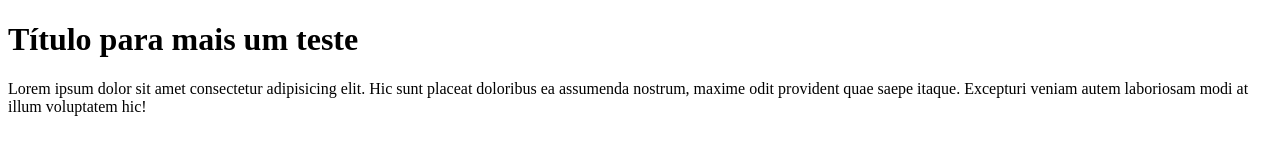
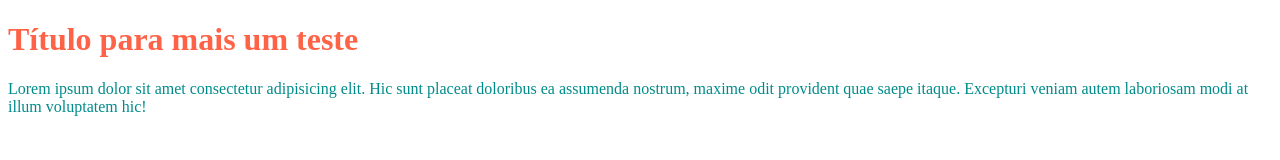
Before and after one commit to tiagocabralk/novoteste, a plain HTML site: page index.html in a window 1280 px wide. Drawn offline with Linux system fonts and the light colour scheme.

Commit message:
add stylesheet

```diff
--- /dev/null
+++ b/css/style.css
@@ -0,0 +1,7 @@
+h1 {
+    color: tomato;
+}
+
+p {
+    color: darkcyan;
+}
--- a/index.html
+++ b/index.html
@@ -5,6 +5,7 @@
     <meta http-equiv="X-UA-Compatible" content="IE=edge">
     <meta name="viewport" content="width=device-width, initial-scale=1.0">
     <title>Document</title>
+    <link rel="stylesheet" href="css/style.css">
 </head>
 <body>
     <h1>Título para mais um teste</h1>
```
